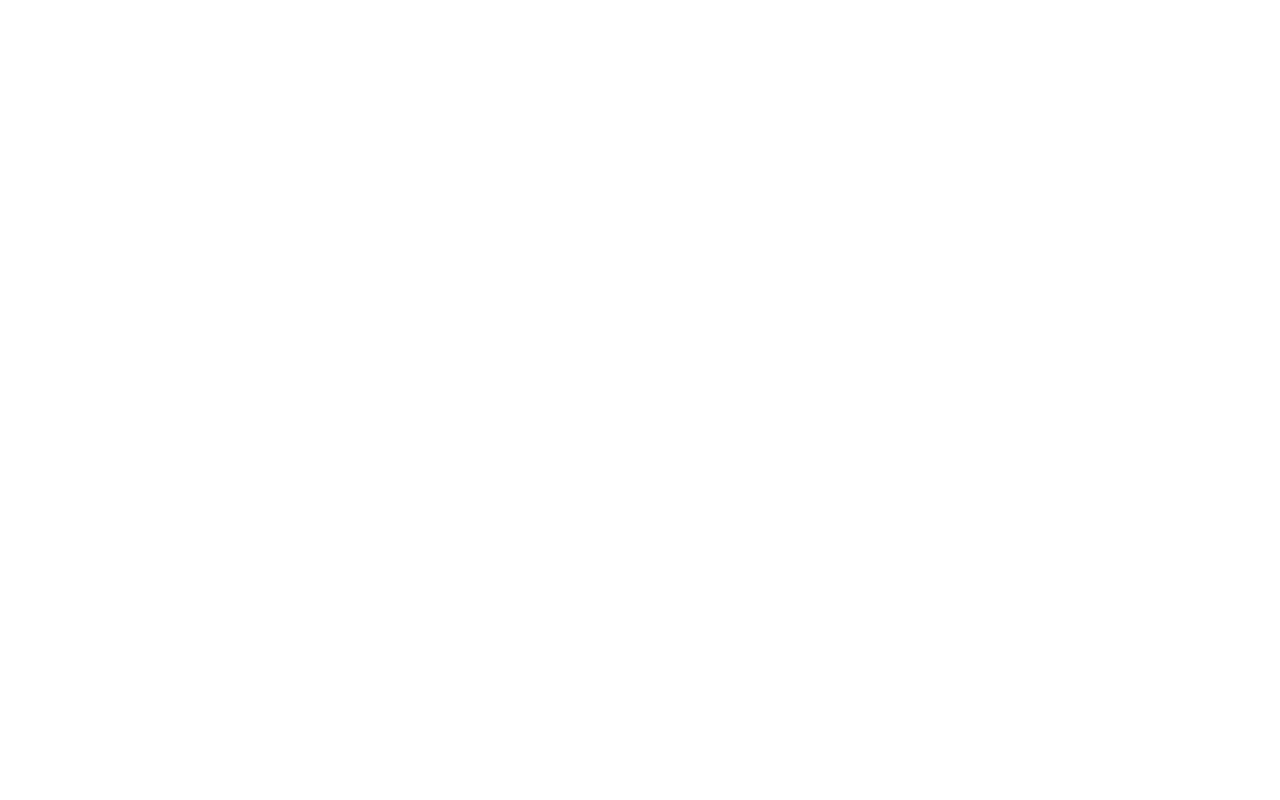
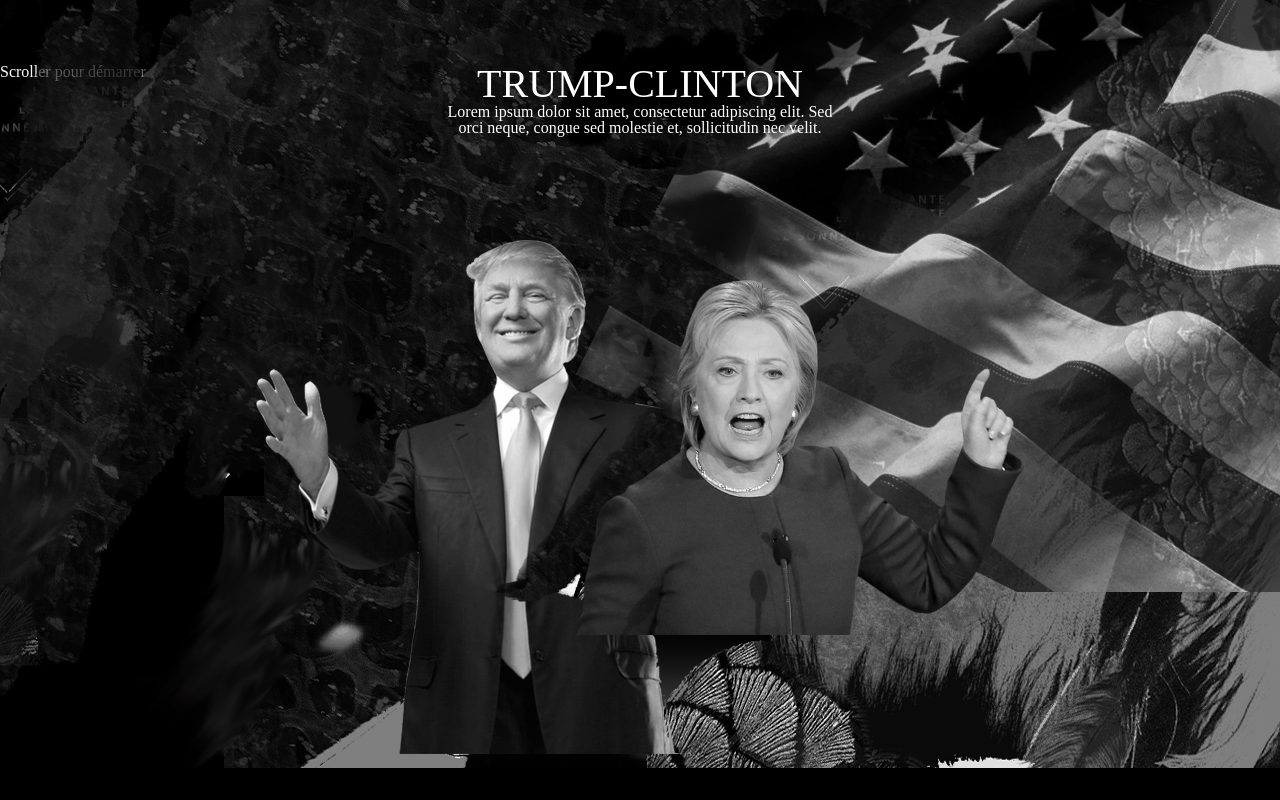
Before and after one commit to stanmanscour/usa-scroll-experience, a website: page index.html in a window 1280 px wide. Drawn offline with Linux system fonts and the light colour scheme; files that its build step writes are made by us from their sources.

Commit message:
Push home - index.html - entrance.scss - Placement des éléments sans animation

```diff
--- a/index.html
+++ b/index.html
@@ -9,6 +9,43 @@
 </head>
 <body>
 
+<!-- Home Page -->
+
+	<div id="container">
+
+		<div class="usa-entrance-container">
+
+			<div class="usa-entrance-img">
+				<div class="usa-entrance-bcg">
+					<div class="usa-entrance-bcgTexture">
+						<div class="usa-entrance-bcgTexture-flag">
+						</div>
+					</div>
+				</div>
+				<div class="usa-entrance-candidat">
+					<div class="usa-entrance-candidatTrump">
+					</div>
+					<div class="usa-entrance-candidatClinton">
+					</div>
+				</div>
+			</div>
+
+			<div class="usa-entrance-descript">
+				<div class="usa-entrance-title">
+					<h1>Trump-Clinton</h1>
+				</div>
+				<div class="usa-entrance-descriptionTitle">
+					<p>Lorem ipsum dolor sit amet, consectetur adipiscing elit. Sed orci neque, congue sed molestie et, sollicitudin nec velit.</p>
+				</div>
+			</div>
+			<div class="usa-entrance-scrollAction">
+				<p>Scroller pour démarrer <span class="arrowScroll"></span></p>
+			</div>
+
+
+		</div>
+	</div>
+
 
 
 
--- a/src/scss/_entrance.scss
+++ b/src/scss/_entrance.scss
@@ -45,3 +45,73 @@
 	left: 500px;
 	bottom: 0px;
 }
+
+/* Entrance */
+.usa-entrance-container {
+	position: relative;
+	height: 100%;
+	width: 100%;
+	.usa-entrance-descript {
+		position: relative;
+		z-index: 30;
+		text-align: center;
+		width: 400px;
+		margin: 5% auto 0 auto;
+		h1 {
+			font-size: 2.5rem;
+			text-transform: uppercase;
+		}
+	}
+	.usa-entrance-scrollAction {
+		height: 100%;
+		width: 100%;
+		position: absolute;
+		bottom: 0;
+	}
+	.usa-entrance-img {
+		z-index: 2;
+		width: 100%;
+		margin-top: -5%;
+		height: 100%;
+		position: absolute;
+
+		.usa-entrance-bcg {
+			height: 100%;
+			.usa-entrance-bcgTexture {
+				background: url('../../dist/img/entrance-texture.png') no-repeat;
+				height: 100%;
+				.usa-entrance-bcgTexture-flag {
+					background: url('../../dist/img/entrance-flag.png') no-repeat;
+					position: absolute;
+					right: -45%;
+					height: 100%;
+					width: 100%;
+					z-index: 1;
+				}
+			}
+		}
+		.usa-entrance-candidat {
+				height: 100%;
+				width: 100%;
+				.usa-entrance-candidatTrump {
+					background: url('../../dist/img/entrance-trump.png') no-repeat;
+					background-size: 100%;
+					width: 40%;
+					height: 100%;
+					position: absolute;
+					bottom: -30%;
+					left: 20%;
+				}
+				.usa-entrance-candidatClinton {
+					background: url('../../dist/img/entrance-clinton.png') no-repeat;
+					background-size: 100%;
+					width: 35%;
+					height: 100%;
+					position: absolute;
+					bottom: -35%;
+					right: 20%;
+					z-index: 10;
+				}
+			}
+	}
+}
--- a/src/scss/_global.scss
+++ b/src/scss/_global.scss
@@ -1,12 +1,13 @@
 body{
 	background-color: #fff;
-	color: black;
+	color: white;
 	height: 100%;
-	width: 	10000px;
+	width: 100%;
 }
 
 #container {
-	width: 10000px;
+	background-color: black;
+	width: 100%;
 	height: 100%;
 	position: absolute;
 	overflow: hidden;
```
Also changed, not shown: dist/css/style.min.css, dist/js/script.js.
